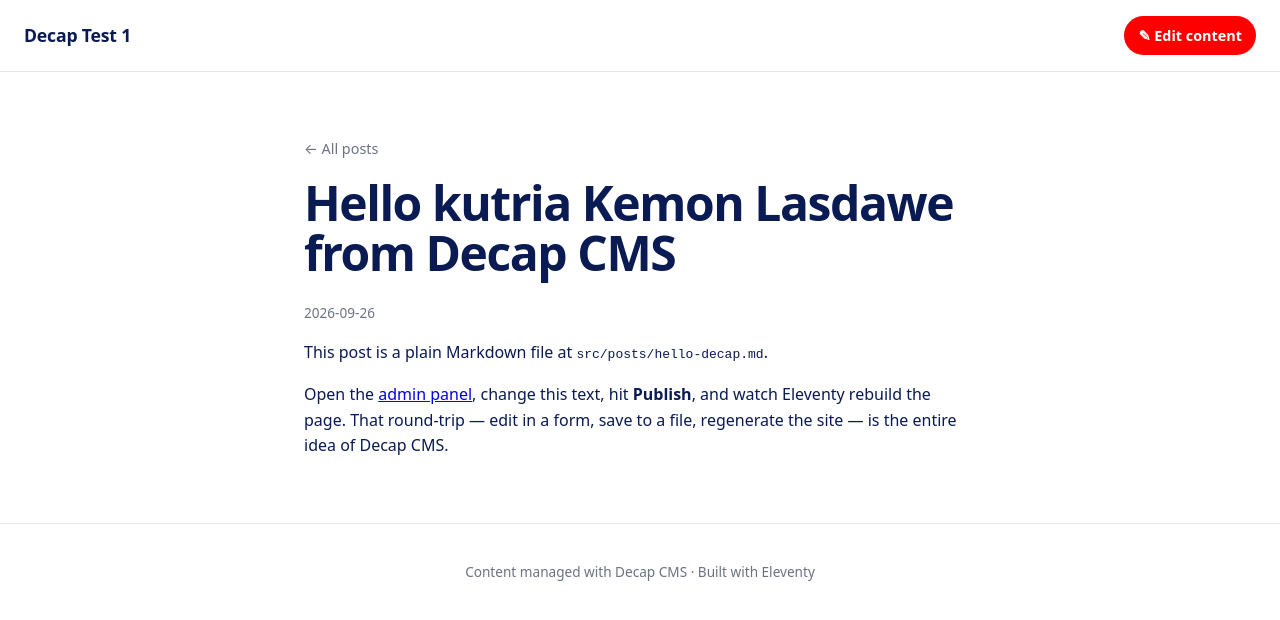
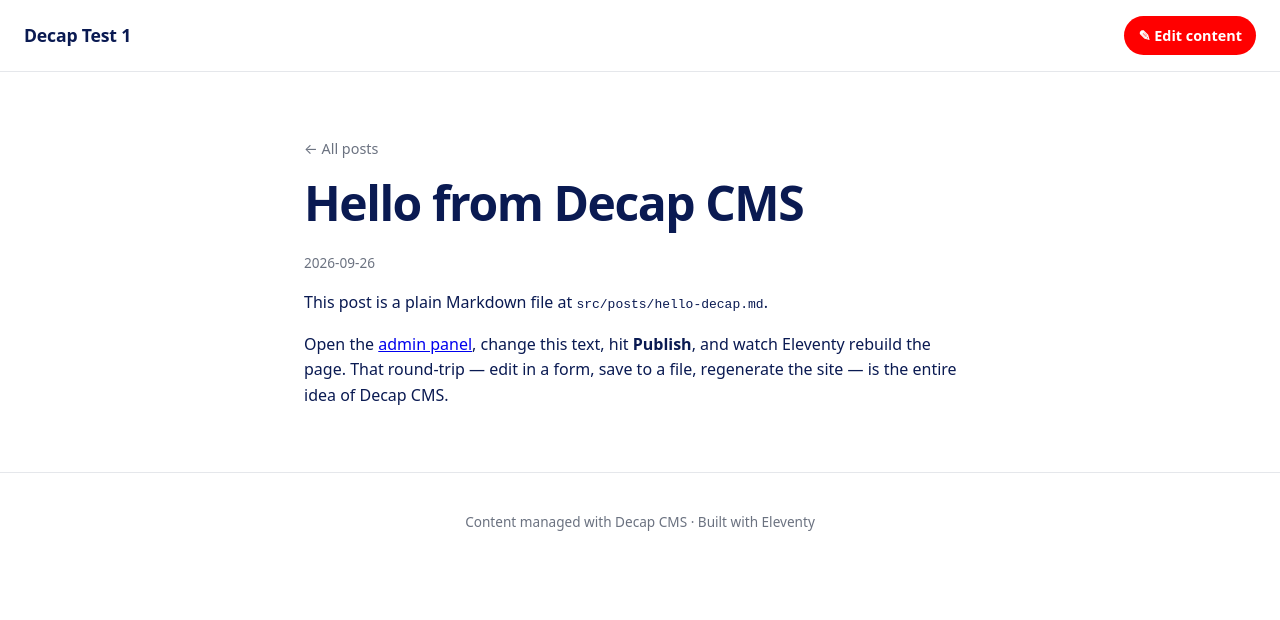
Before and after one commit to Jkhisha/decap-test-1, an Eleventy site: page src/posts/hello-decap.md in a window 1280 px wide. Built offline with nearby package versions, Linux system fonts and the light colour scheme; Eleventy itself is replaced by a stand-in of ours; files that its build step writes are made by us from their sources.

Commit message:
Update Post “hello-decap”

```diff
--- a/src/posts/hello-decap.md
+++ b/src/posts/hello-decap.md
@@ -1,5 +1,5 @@
 ---
-title: Hello kutria Kemon Lasdawe from Decap CMS
+title: Hello  from Decap CMS
 date: 2026-09-26
 ---
 This post is a plain Markdown file at `src/posts/hello-decap.md`.
```
